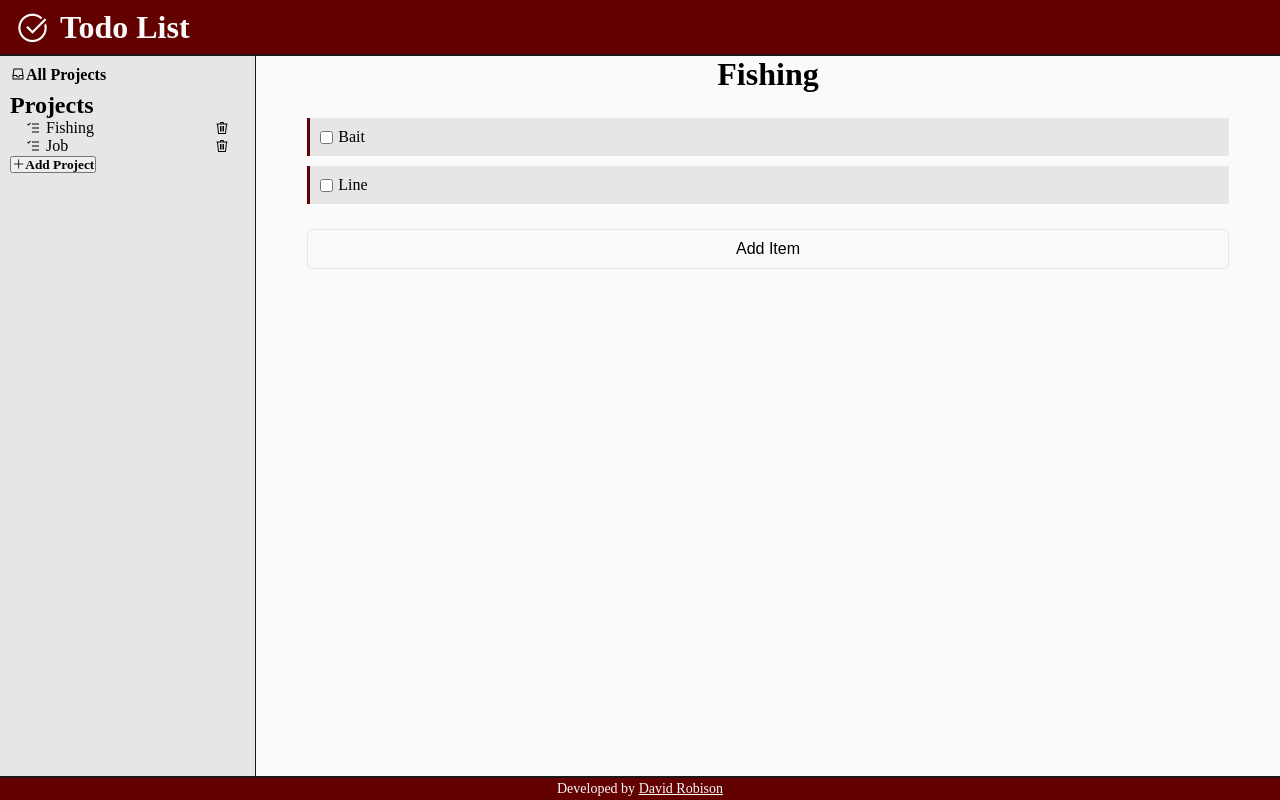
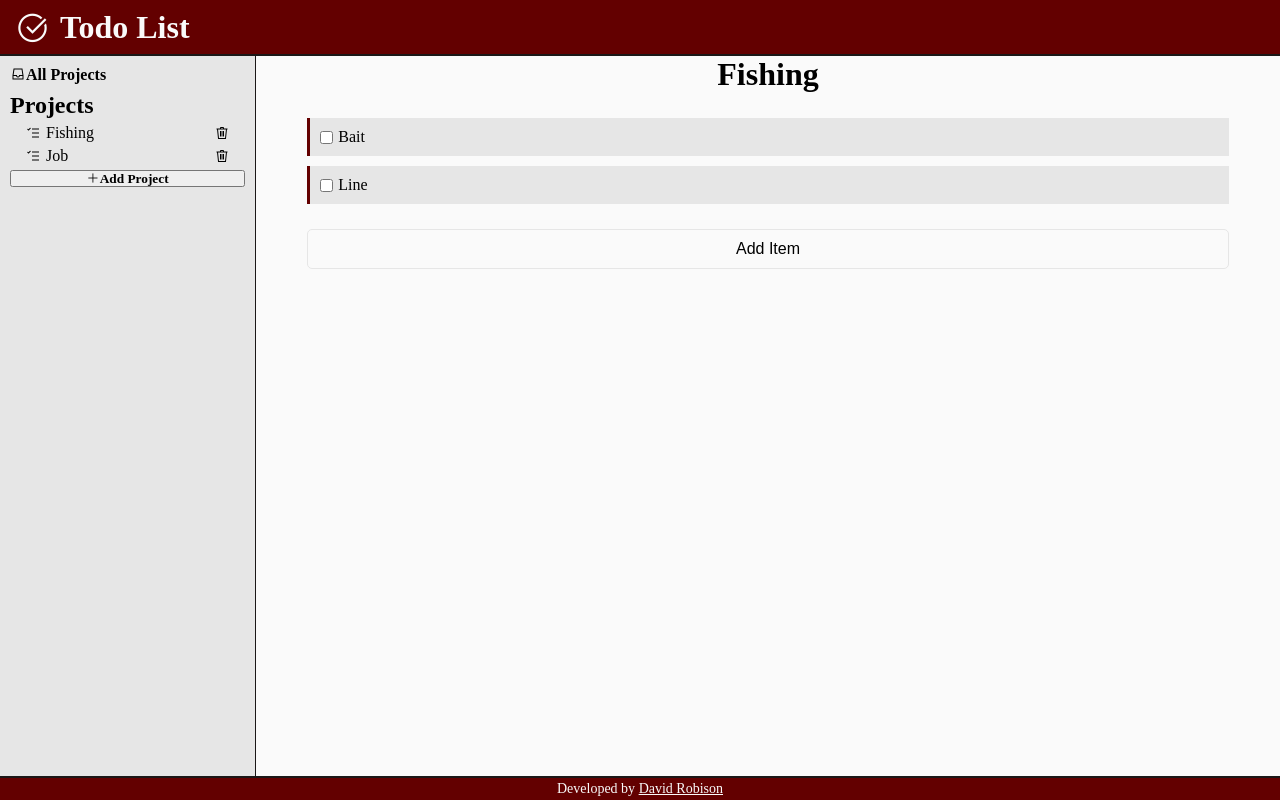
Before and after one commit to robisonwebdev/todo-react, a React (Create React App) app: page / in a window 1280 px wide. Built offline with nearby package versions, Linux system fonts and the light colour scheme.

Commit message:
Setup flex, height, and width for .projects

```diff
--- a/src/styles/ProjectsContainer.css
+++ b/src/styles/ProjectsContainer.css
@@ -11,3 +11,14 @@
     height: 100%;
     width: 20%;
 }
+
+.projects {
+    display: flex;
+    flex-direction: column;
+    align-items: initial;
+    justify-content: center;
+    gap: 5px;
+
+    height: auto;
+    width: 100%;
+}
```
